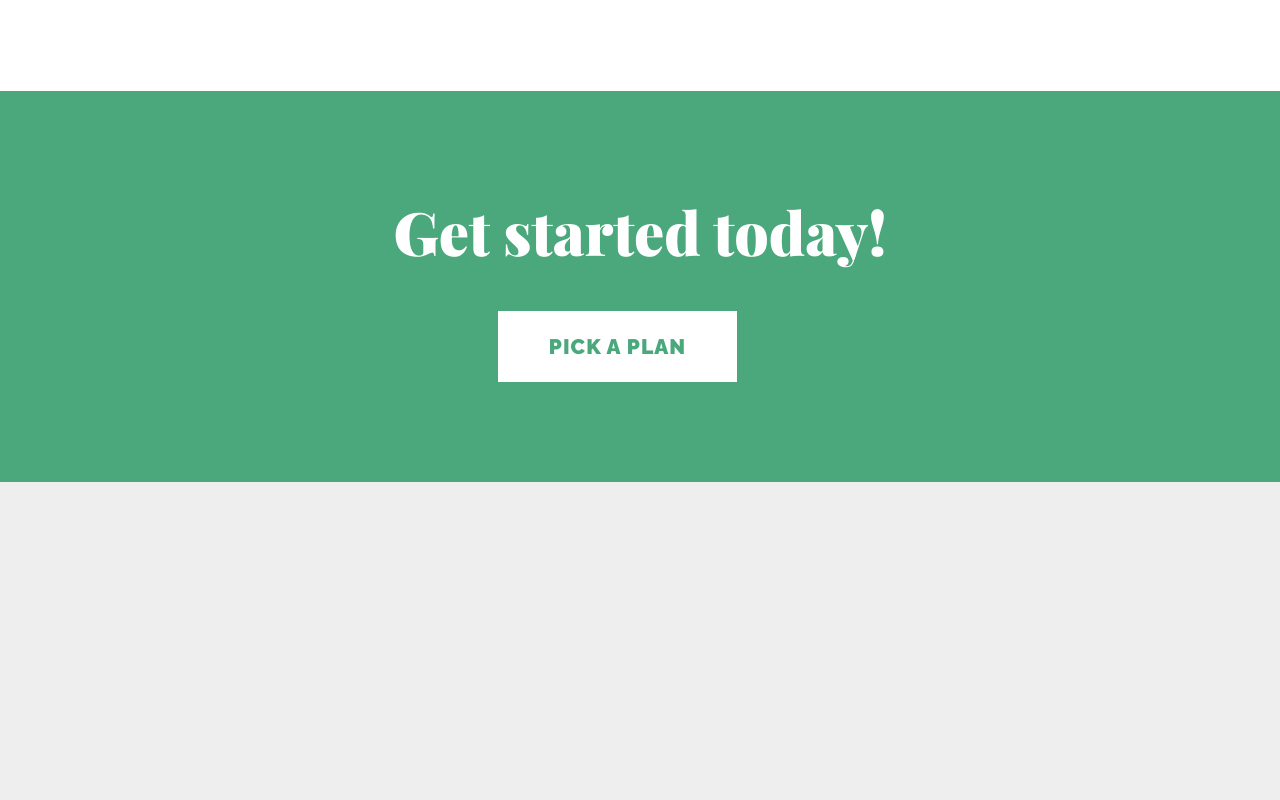
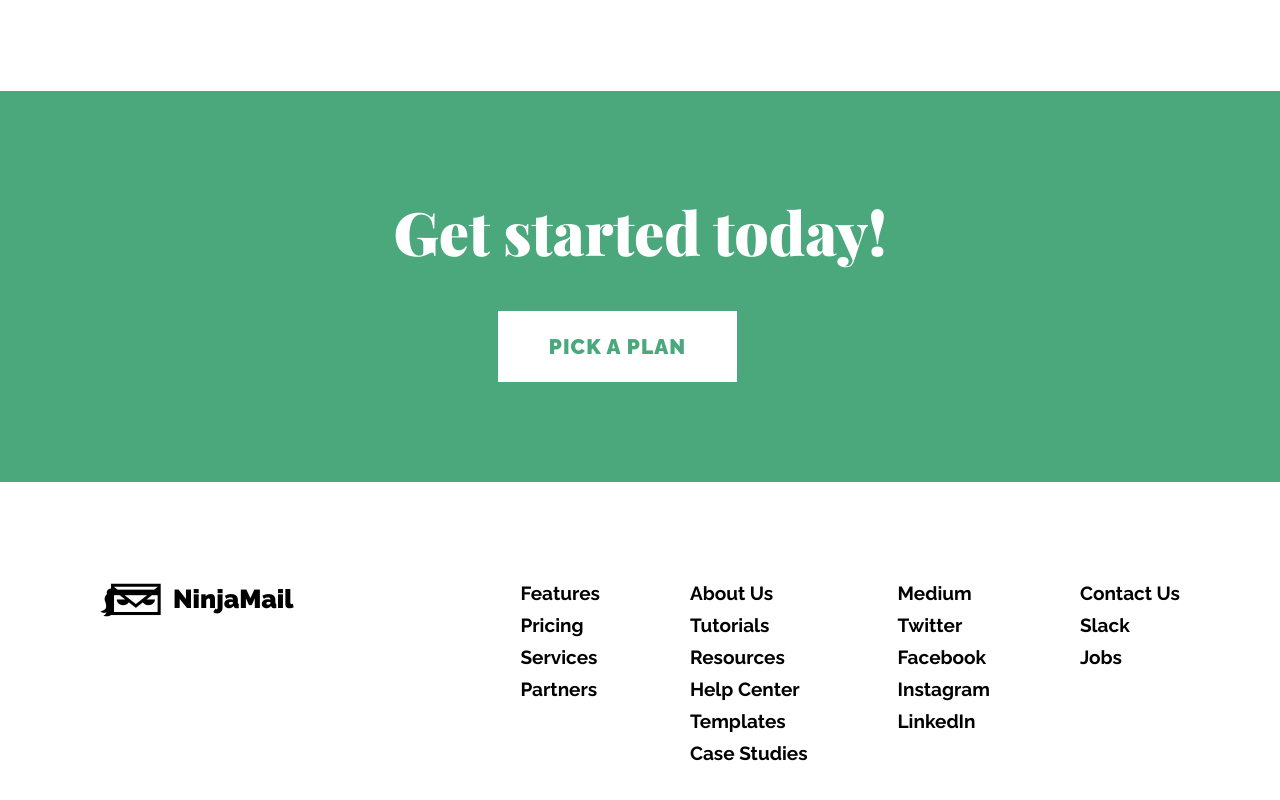
Before and after one commit to SirBruno/valtech, a Next.js app in the folder ninjamail/: page / in a window 1280 px wide. Shown: the part 3078-3878 px from the top of the page. Before the commit the page ends 3560 px from the top, so only its background shows below. Built offline with nearby package versions, Linux system fonts and the light colour scheme; a web font is replaced by a local one.

Commit message:
added the top footer

```diff
--- a/ninjamail/pages/index.js
+++ b/ninjamail/pages/index.js
@@ -129,6 +129,40 @@ export default function Home() {
         <h2 className="sectionSix__text">Get started today!</h2>
         <span className="sectionSix__btn">PICK A PLAN</span>
       </section>
+      <section className="sectionSeven">
+        <div className="sectionSeven__logoContainer">
+          <Image className="sectionSeven__logoImg" src="/ninjamail-logo.png" alt="NinjaMail Logo" height={35} width={63} />
+          <h2 className="sectionSeven__logoText">NinjaMail</h2>
+        </div>
+        <div className="sectionSix__linksContainer">
+          <ul className="sectionSeven__linksCol">
+            <li className="sectionSeven__link">Features</li>
+            <li className="sectionSeven__link">Pricing</li>
+            <li className="sectionSeven__link">Services</li>
+            <li className="sectionSeven__link">Partners</li>
+          </ul>
+          <ul className="sectionSeven__linksCol">
+            <li className="sectionSeven__link">About Us</li>
+            <li className="sectionSeven__link">Tutorials</li>
+            <li className="sectionSeven__link">Resources</li>
+            <li className="sectionSeven__link">Help Center</li>
+            <li className="sectionSeven__link">Templates</li>
+            <li className="sectionSeven__link">Case Studies</li>
+          </ul>
+          <ul className="sectionSeven__linksCol">
+            <li className="sectionSeven__link">Medium</li>
+            <li className="sectionSeven__link">Twitter</li>
+            <li className="sectionSeven__link">Facebook</li>
+            <li className="sectionSeven__link">Instagram</li>
+            <li className="sectionSeven__link">LinkedIn</li>
+          </ul>
+          <ul className="sectionSeven__linksCol">
+            <li className="sectionSeven__link">Contact Us</li>
+            <li className="sectionSeven__link">Slack</li>
+            <li className="sectionSeven__link">Jobs</li>
+          </ul>
+        </div>
+      </section>
     </div>
   )
 }
--- a/ninjamail/styles/globals.scss
+++ b/ninjamail/styles/globals.scss
@@ -469,3 +469,50 @@ body {
   margin-right: 45px;
   display: inline-block;
 }
+
+// SECTION 7
+
+.sectionSeven {
+  display: flex;
+  justify-content: space-between;
+  padding: 100px;
+  align-items: flex-start;
+}
+
+.sectionSeven__logoContainer {
+  display: flex;
+  align-items: center;
+}
+
+.sectionSeven__logoImg {
+  margin-right: 10px;
+}
+
+.sectionSeven__logoText {
+  font-family: Raleway;
+  font-size: 26px;
+  font-weight: 900;
+  line-height: 31px;
+  margin: 0;
+}
+
+.sectionSix__linksContainer {
+  display: flex;
+}
+
+.sectionSeven__linksCol {
+  list-style: none;
+  font-family: Raleway;
+  font-size: 19px;
+  font-weight: 700;
+  line-height: 22px;
+  margin: 0;
+}
+
+.sectionSeven__linksCol:not(:last-child) {
+  padding-right: 50px;
+}
+
+.sectionSeven__link:not(:last-child) {
+  margin-bottom: 10px;
+}
```
